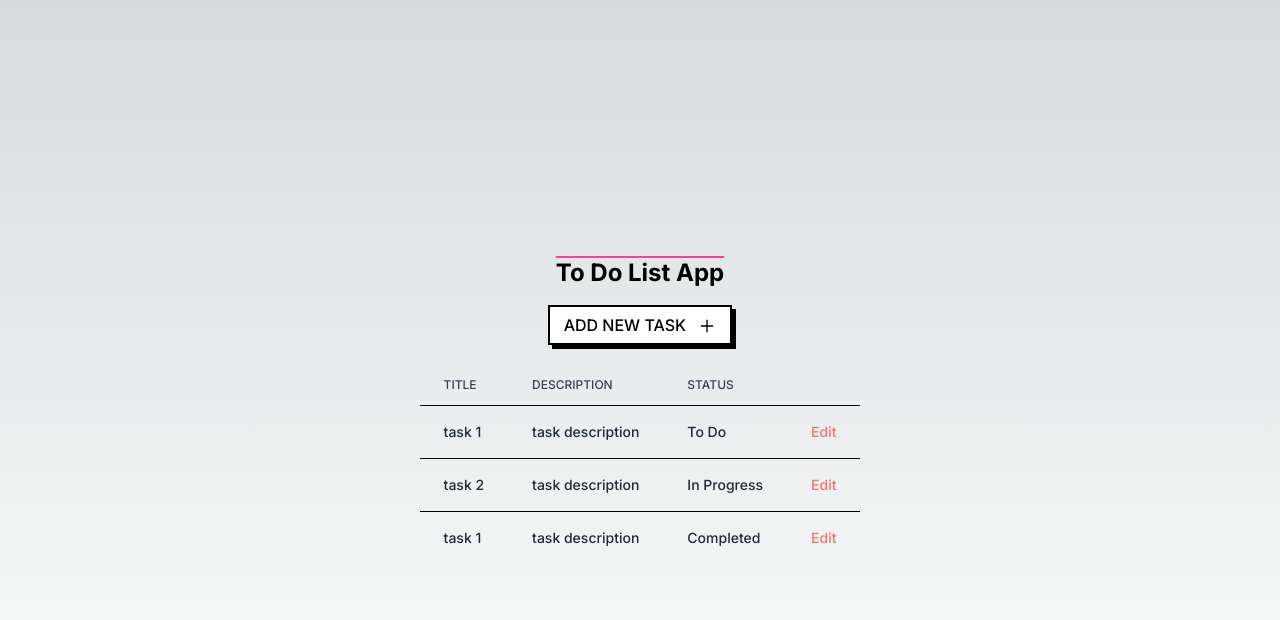
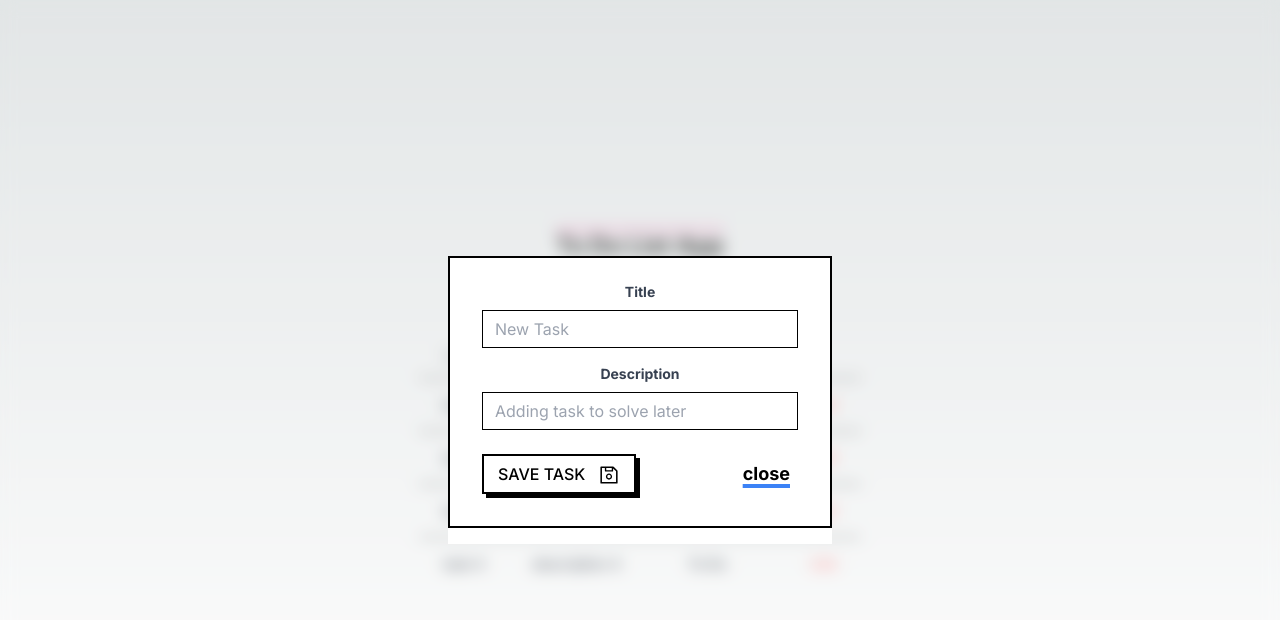
Before and after one commit to daniel-monsalve-villegas/stamurai-assignment, a Next.js app: page / in a window 1280 px wide. Both pictures are taken after a click on the button "ADD NEW TASK". Shown: the top 620 px of the page. Built offline with nearby package versions, Linux system fonts and the light colour scheme; data requests are answered from the project's data file.

Commit message:
add new task modal

```diff
--- a/api.ts
+++ b/api.ts
@@ -3,7 +3,19 @@ import { ITask } from './types/tasks'
 const baseUrl = 'http://localhost:8080'
 
 export const getAllToDos = async (): Promise<ITask[]> => {
-  const response = await fetch(`${baseUrl}/tasks`)
+  const response = await fetch(`${baseUrl}/tasks`, { cache: 'no-store' })
   const todos = await response.json()
   return todos
 }
+
+export const addToDo = async (todo: ITask): Promise<ITask> => {
+  const response = await fetch(`${baseUrl}/tasks`, {
+    method: 'POST',
+    headers: {
+      'Content-Type': 'application/json',
+    },
+    body: JSON.stringify(todo),
+  })
+  const newToDo = await response.json()
+  return newToDo
+}
--- a/app/components/AddTask.tsx
+++ b/app/components/AddTask.tsx
@@ -1,17 +1,25 @@
+'use client'
+
+import { useState } from 'react'
 import { AiOutlinePlus } from 'react-icons/ai'
+import Modal from './Modal'
 
 const AddTask = () => {
+  const [modalOpen, setModalOpen] = useState<boolean>(false)
+
   return (
     <div className='mt-4'>
       <button
         className='relative inline-block px-4 py-2 font-medium group uppercase'
-        type='button'>
+        type='button'
+        onClick={() => setModalOpen(true)}>
         <span className='absolute inset-0 w-full h-full transition duration-200 ease-out transform translate-x-1 translate-y-1 bg-black group-hover:-translate-x-0 group-hover:-translate-y-0'></span>
         <span className='absolute inset-0 w-full h-full bg-white border-2 border-black group-hover:bg-black'></span>
         <span className='relative text-black group-hover:text-white'>
           add new task <AiOutlinePlus className='ml-2 inline' size={18} />
         </span>
       </button>
+      <Modal modalOpen={modalOpen} setModalOpen={setModalOpen} />
     </div>
   )
 }
--- /dev/null
+++ b/app/components/Modal.tsx
@@ -0,0 +1,111 @@
+'use client'
+
+import { addToDo } from '@/api'
+import { ITask } from '@/types/tasks'
+import { useRouter } from 'next/navigation'
+import { ChangeEventHandler, FormEventHandler, useState } from 'react'
+import { v4 as uuidv4 } from 'uuid'
+import { AiOutlineSave } from 'react-icons/ai'
+
+interface ModalProps {
+  modalOpen: boolean
+  setModalOpen: (open: boolean) => boolean | void
+}
+
+const Modal: React.FC<ModalProps> = ({ modalOpen, setModalOpen }) => {
+  const [newTaskValue, setNewTaskValue] = useState<Partial<ITask>>({})
+  const router = useRouter()
+
+  const handleInputChange: ChangeEventHandler<HTMLInputElement> = (event) => {
+    event.preventDefault()
+    setNewTaskValue({
+      ...newTaskValue,
+      [event.target.name]: event.target.value,
+    })
+  }
+
+  const handleSubmitNewTask: FormEventHandler<HTMLFormElement> = async (
+    event
+  ) => {
+    event.preventDefault()
+    await addToDo({
+      id: uuidv4(),
+      title: newTaskValue.title!,
+      description: newTaskValue.description!,
+      status: 'To Do',
+    })
+    setModalOpen(false)
+    router.refresh()
+  }
+
+  return (
+    <div
+      className={`${
+        modalOpen
+          ? 'absolute top-0 left-0 flex items-center w-full h-full backdrop-blur bg-white/30'
+          : 'd-none'
+      }`}>
+      <dialog open={modalOpen} className='w-full max-w-sm'>
+        <form
+          className='border-2 border-black dark:border-white px-8 pt-6 pb-8 mb-4'
+          onSubmit={handleSubmitNewTask}>
+          <div className='mb-4 '>
+            <label
+              htmlFor='title'
+              className='block text-gray-700 text-sm font-bold mb-2'>
+              Title
+            </label>
+
+            <input
+              id='title'
+              type='text'
+              name='title'
+              value={newTaskValue.title}
+              onChange={handleInputChange}
+              className='appearance-none border border-black w-full py-2 px-3 text-gray-800 leading-tight focus:outline-none focus:shadow-outline'
+              placeholder='New Task'
+              required
+            />
+          </div>
+
+          <div className='mb-6'>
+            <label
+              htmlFor='description'
+              className='block text-gray-700 text-sm font-bold mb-2'>
+              Description
+            </label>
+
+            <input
+              id='description'
+              type='text'
+              name='description'
+              value={newTaskValue.description}
+              onChange={handleInputChange}
+              className='appearance-none border border-black w-full py-2 px-3 text-gray-800 leading-tight focus:outline-none focus:shadow-outline'
+              placeholder='Adding task to solve later'
+              required
+            />
+          </div>
+
+          <div className='flex items-center justify-between'>
+            <button className='relative inline-block px-4 py-2 font-medium group uppercase'>
+              <span className='absolute inset-0 w-full h-full transition duration-200 ease-out transform translate-x-1 translate-y-1 bg-black group-hover:-translate-x-0 group-hover:-translate-y-0'></span>
+              <span className='absolute inset-0 w-full h-full bg-white border-2 border-black group-hover:bg-black'></span>
+              <span className='relative text-black group-hover:text-white'>
+                save task <AiOutlineSave className='ml-2 inline' size={22} />
+              </span>
+            </button>
+            <button
+              type='button'
+              className='font-bold px-2 py-1 text-lg text-black underline underline-offset-4 decoration-4 decoration-blue-500 transition duration-200 ease-out hover:bg-blue-500'
+              onClick={() => setModalOpen(false)}>
+              close
+            </button>
+          </div>
+        </form>
+      </dialog>
+    </div>
+  )
+}
+
+export default Modal
--- a/data/todos.json
+++ b/data/todos.json
@@ -14,9 +14,15 @@
     },
     {
       "id": "3",
-      "title": "task 1",
+      "title": "task 3",
       "description": "task description",
       "status": "Completed"
+    },
+    {
+      "id": "bf2322ff-c8b4-4ff4-be3f-dec0efa231f2",
+      "title": "task 4",
+      "description": "description 4",
+      "status": "To Do"
     }
   ]
 }
--- a/package.json
+++ b/package.json
@@ -13,6 +13,7 @@
     "@types/node": "20.4.1",
     "@types/react": "18.2.14",
     "@types/react-dom": "18.2.6",
+    "@types/uuid": "^9.0.2",
     "autoprefixer": "10.4.14",
     "next": "13.4.9",
     "postcss": "8.4.25",
@@ -20,7 +21,8 @@
     "react-dom": "18.2.0",
     "react-icons": "^4.10.1",
     "tailwindcss": "3.3.2",
-    "typescript": "5.1.6"
+    "typescript": "5.1.6",
+    "uuid": "^9.0.0"
   },
   "devDependencies": {
     "json-server": "^0.17.3"
```
Also changed, not shown: 1 other file (tests, documents, lock files or other folders).
